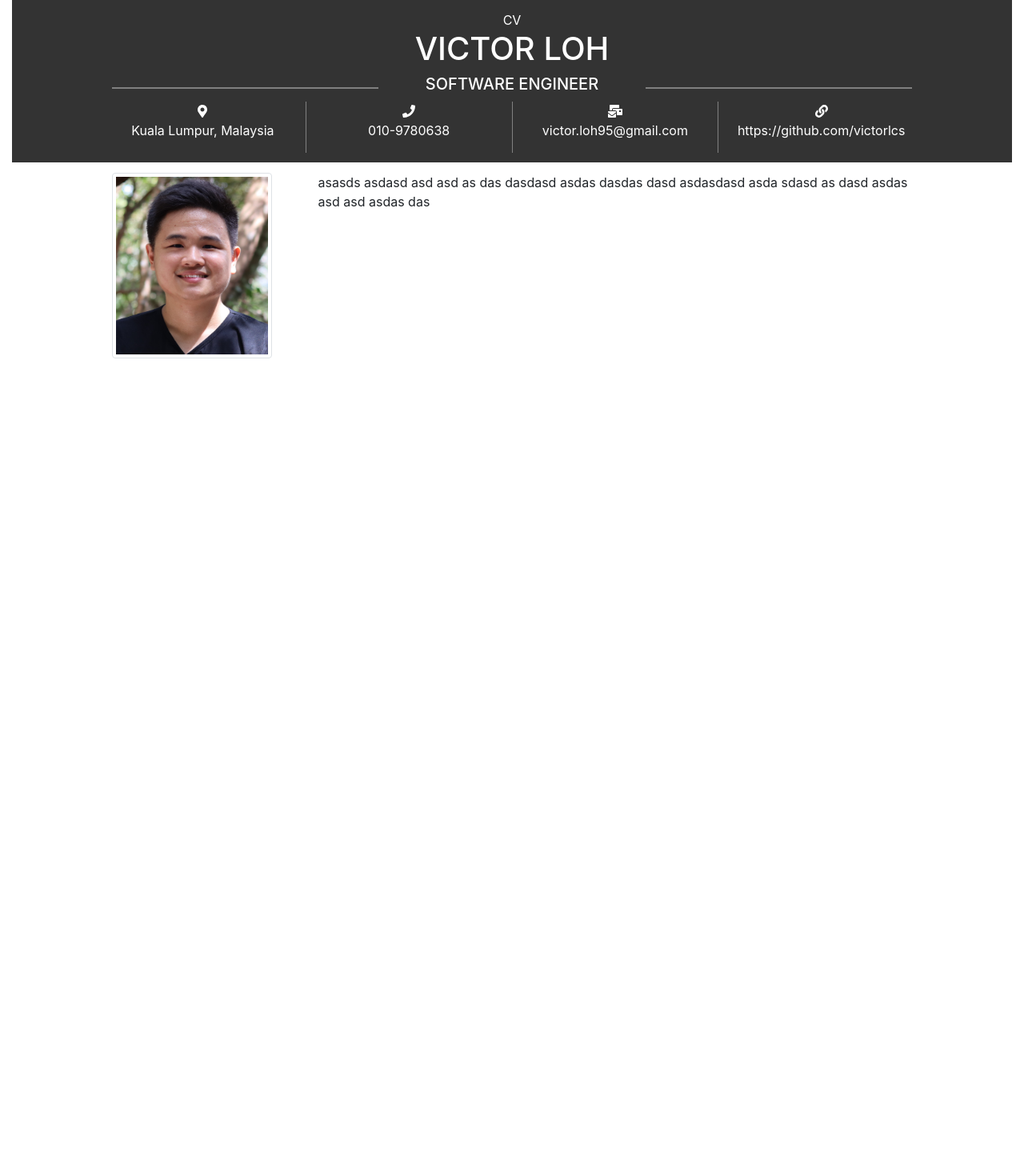
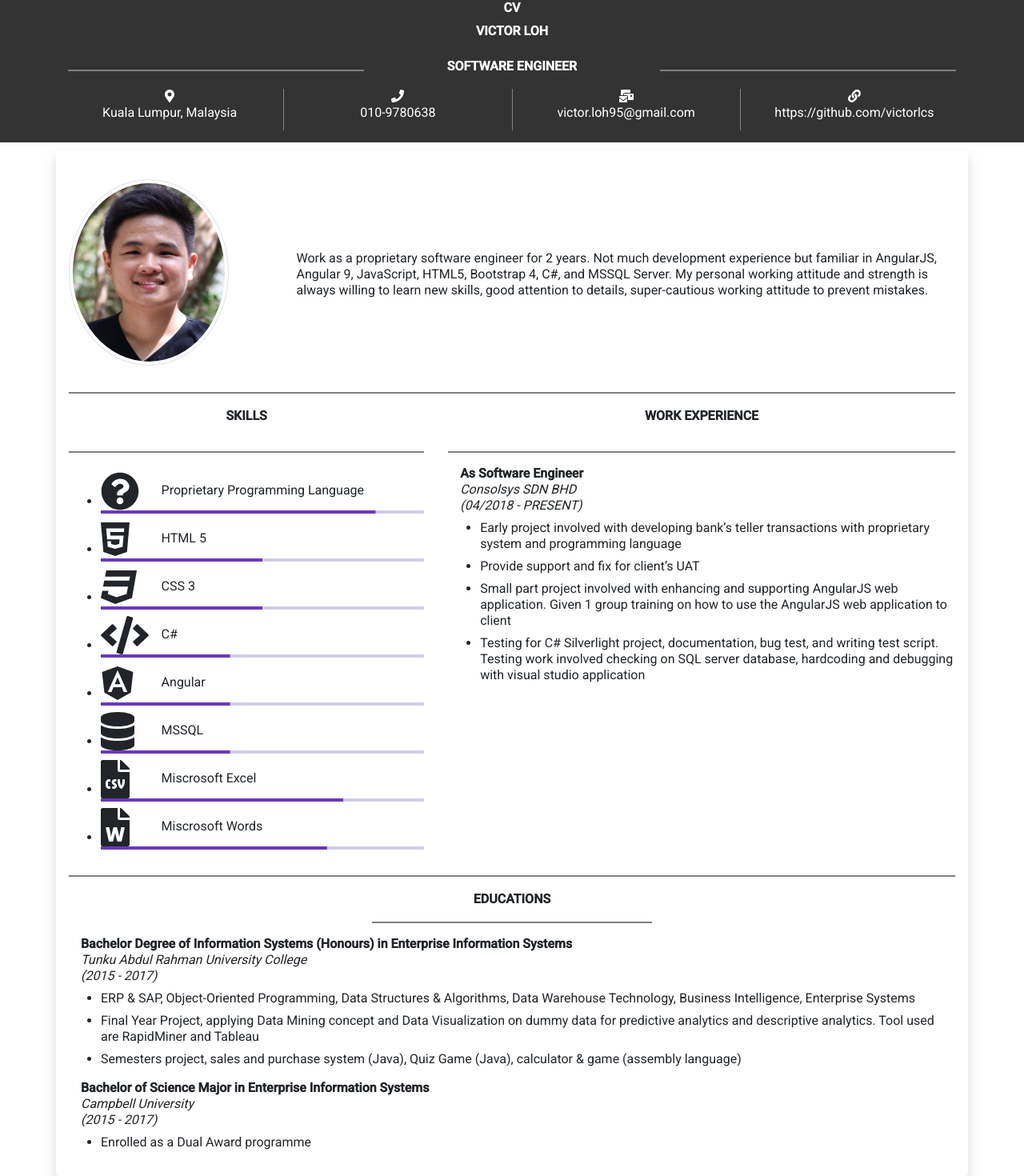
Before and after one commit to victorlcs/victorresume, an Angular app: page / in a window 1280 px wide. Shown: the whole page at 80% size. Before the commit the page ends 800 px from the top, so only its background shows below. Built offline with nearby package versions, Linux system fonts and the light colour scheme.

Commit message:
Complete basic resume page

```diff
--- a/package.json
+++ b/package.json
@@ -12,16 +12,19 @@
   "private": true,
   "dependencies": {
     "@angular/animations": "~9.1.11",
+    "@angular/cdk": "^9.2.4",
     "@angular/common": "~9.1.11",
     "@angular/compiler": "~9.1.11",
     "@angular/core": "~9.1.11",
     "@angular/forms": "~9.1.11",
     "@angular/localize": "~9.1.11",
+    "@angular/material": "^9.2.4",
     "@angular/platform-browser": "~9.1.11",
     "@angular/platform-browser-dynamic": "~9.1.11",
     "@angular/router": "~9.1.11",
     "@fortawesome/angular-fontawesome": "^0.6.1",
     "@fortawesome/fontawesome-svg-core": "^1.2.29",
+    "@fortawesome/free-brands-svg-icons": "^5.13.1",
     "@fortawesome/free-solid-svg-icons": "^5.13.1",
     "bootstrap": "^4.5.0",
     "jquery": "^3.5.1",
--- a/src/app/components/resume-page/resume-page.component.html
+++ b/src/app/components/resume-page/resume-page.component.html
@@ -1,14 +1,15 @@
-<div class="resume-base container-fluid">
+<div class="container-fluid" style="background-color: #333333;">
+<div class="resume-base container">
   <!-- Header Section -->
   <div class="resume-header">
     <div class="row">
       <div class="col-md">
-        CV
+        <b>CV</b>
       </div>
     </div>
     <div class="row">
       <div class="col-md">
-        <h1>VICTOR LOH</h1>
+        <h1><b>VICTOR LOH</b></h1>
       </div>
     </div>
     <div class="row no-gutters">
@@ -16,14 +17,14 @@
         <hr>
       </div>
       <div class="col-md-4">
-        <h5>SOFTWARE ENGINEER</h5>
+        <h4><b>SOFTWARE ENGINEER</b></h4>
       </div>
       <div class="col-md-4">
         <hr>
       </div>
     </div>
 
-    <div class="row">
+    <div class="row header-btn">
       <div class="col-md" style="border-right: solid 1px grey;">
         <fa-icon [icon]="faMapMarkerAlt">test</fa-icon>
         <p>Kuala Lumpur, Malaysia</p>
@@ -36,29 +37,147 @@
         <fa-icon [icon]="faMailBulk">test</fa-icon>
         <P>victor.loh95@gmail.com</P>
       </div>
-      <div class="col-md">
+      <div class="col-md" (click)="onClickGit()">
         <fa-icon [icon]="faLink">test</fa-icon>
         <P>https://github.com/victorlcs</P>
       </div>
     </div>
   </div>
-
-  <!-- Body Section -->
-  <div class="resume-body">
+</div>
+</div>
+<!-- Body Section -->
+<div class="resume-body container shadow p-3 mb-5 bg-white rounded">
+  <!-- Resume About Me -->
+  <div class="resume-abtme">
     <div class="row">
       <div class="col-md-3">
         <div class="profile-picture">
-          <img src="./assets/profile-picture/victorlcs.jpg" alt="..." class="img-thumbnail">
+          <img src="./assets/profile-picture/victorlcs.jpg" alt="..." class="img-thumbnail"
+            style=" border-radius: 50%;">
         </div>
       </div>
-      <div class="col-md-9">
-        asasds asdasd asd  asd as das dasdasd asdas dasdas dasd asdasdasd asda sdasd as dasd asdas asd asd asdas das
+      <div class="col-md-9" style="display: flex; align-items: center;">
+        <p>Work as a proprietary software engineer for 2 years. Not much development experience but familiar in AngularJS, Angular 9, JavaScript, HTML5, Bootstrap 4, C#, and MSSQL Server. My personal working attitude and strength is always willing to learn new skills, good attention to details, super-cautious working attitude to prevent mistakes. </p>
       </div>
     </div>
   </div>
 
-  <!-- Footer Section -->
-  <div class="resume-footer">
+    <hr>
+    <div class="row">
+      <!-- Skill -->
+      <div class="col-md-5">
+        <div class="row">
+          <div class="col-md-12 body-title">
+            <h4><b>SKILLS</b></h4>
+          </div>
+        </div>
+        <hr>
+        <div class="row">
+          <div class="col-md-12">
+            <ul class="skills-list">
+              <li *ngFor="let i of mySkills">
+                <fa-icon [icon]="i.icon" size="3x"></fa-icon>
+                <span>{{i.desc}}</span>
+                <mat-progress-bar mode="determinate" [value]="i.level"></mat-progress-bar>
+              </li>
+            </ul>
+            <!-- <ul>
+              <li><fa-icon [icon]="">test</fa-icon>Proprietary Programming Laguage</li>
+              <li><fa-icon [icon]="">test</fa-icon>HTML5</li>
+              <li><fa-icon [icon]="">test</fa-icon>CSS</li>
+              <li><fa-icon [icon]="">test</fa-icon>AngularJS</li>
+              <li><fa-icon [icon]="">test</fa-icon>Angular 9</li>
+              <li><fa-icon [icon]="">test</fa-icon>MS SQL Server</li>
+              <li><fa-icon [icon]="">test</fa-icon>Microsoft Excel</li>
+              <li><fa-icon [icon]="">test</fa-icon>Microsfot Words</li>
+            </ul> -->
+            <!-- <ul class="list-unstyled">
+              <li class="media">
+                <img src="..." class="mr-3" alt="...">
+                <div class="media-body">
+                  Proprietary Programming Laguage
+                </div>
+              </li>
+              <li class="media my-4">
+                <img src="..." class="mr-3" alt="...">
+                <div class="media-body">
+                  Cras sit amet nibh libero, in gravida nulla. Nulla vel metus scelerisque ante sollicitudin. Cras purus odio, vestibulum in vulputate at, tempus viverra turpis. Fusce condimentum nunc ac nisi vulputate fringilla. Donec lacinia congue felis in faucibus.
+                </div>
+              </li>
+              <li class="media">
+                <img src="..." class="mr-3" alt="...">
+                <div class="media-body">
+                  Cras sit amet nibh libero, in gravida nulla. Nulla vel metus scelerisque ante sollicitudin. Cras purus odio, vestibulum in vulputate at, tempus viverra turpis. Fusce condimentum nunc ac nisi vulputate fringilla. Donec lacinia congue felis in faucibus.
+                </div>
+              </li>
+            </ul> -->
+          </div>
+        </div>
+      </div>
 
+      <!-- WORK EXPERIENCE-->
+      <div class="col-md-7">
+        <div class="row">
+          <div class="col-md-12 body-title">
+            <h4><b>WORK EXPERIENCE</b></h4>
+          </div>
+        </div>
+        <hr>
+        <div class="row">
+          <div class="col-md-12">
+            <span><b>As Software Engineer</b></span>
+            <br>
+            <span><i>Consolsys SDN BHD</i></span>
+            <br>
+            <span><i>(04/2018 - PRESENT)</i></span>
+            <ul>
+              <li>Early project involved with developing bank’s teller transactions with proprietary system and programming language</li>
+              <li>Provide support and fix for client’s UAT</li>
+              <li>Small part project involved with enhancing and supporting AngularJS web application. Given 1 group training on how to use the AngularJS web application to client</li>
+              <li>Testing for C# Silverlight project, documentation, bug test, and writing test script. Testing work involved checking on SQL server database, hardcoding and debugging with visual studio application</li>
+            </ul>
+          </div>
+        </div>
+      </div>
+
+    </div>
+    <hr>
+    <!-- Education -->
+    <div class="row justify-content-md-center">
+      <div class="col-md-4 body-title">
+        <h4><b>EDUCATIONS</b></h4>
+        <hr>
+      </div>
+    </div>
+    <div class="row">
+      <div class="col-md-12">
+        <span><b>Bachelor Degree of Information Systems (Honours) in Enterprise Information Systems</b></span>
+        <br>
+        <span><i>Tunku Abdul Rahman University College</i></span>
+        <br>
+        <span><i>(2015 - 2017)</i></span>
+        <ul>
+          <li>ERP & SAP, Object-Oriented Programming, Data Structures & Algorithms, Data Warehouse Technology, Business Intelligence, Enterprise Systems</li>
+          <li>Final Year Project, applying Data Mining concept and Data Visualization on dummy data for predictive analytics and descriptive analytics. Tool used are RapidMiner and Tableau</li>
+          <li>Semesters project, sales and purchase system (Java), Quiz Game (Java), calculator & game (assembly language)</li>
+        </ul>
+      </div>
+    </div>
+    <div class="row">
+      <div class="col-md-12">
+        <span><b>Bachelor of Science Major in Enterprise Information Systems</b></span>
+        <br>
+        <span><i>Campbell University</i></span>
+        <br>
+        <span><i>(2015 - 2017)</i></span>
+        <ul>
+          <li>Enrolled as a Dual Award programme</li>
+        </ul>
+      </div>
+    </div>
   </div>
+
+<!-- Footer Section -->
+<div class="resume-footer">
+
 </div>
--- a/src/app/components/resume-page/resume-page.component.scss
+++ b/src/app/components/resume-page/resume-page.component.scss
@@ -1,27 +1,52 @@
 $primary-color: #333;
 
 $resume-padding: 1% 10%;
-
-// .resume-base {
-
-// }
+$body-title-padding : 1% 1%;
 
 .resume-header {
-  background-color: $primary-color;
   color: white;
   text-align: center;
-  padding: $resume-padding;
 }
-
+.resume-abtme {
+  padding-top: 20px;
+}
+.resume-body {
+  margin-top: 10px;
+}
 hr {
   border: 1px solid grey;
 }
 
-.resume-body {
-  padding: $resume-padding;
+.body-title {
+  text-align: center;
+}
+.profile-picture {
+  width: 200px;
+  height: 250px;
 }
 
-.profile-picture {
-  width: 200px;
-  height: 200px;
+.resume-body {
+  span {
+    margin-left: 15px;
+
+  }
 }
+
+.skills-list span {
+  position: absolute;
+    top:25%;
+    left: 15%;
+}
+
+.header-btn {
+  padding-bottom: 15px;
+  div:hover {
+  background-color: #212529;
+  cursor: pointer;
+  }
+}
+
+li {
+  margin: .5rem 0;
+  position: relative;
+}
--- a/src/app/components/resume-page/resume-page.component.ts
+++ b/src/app/components/resume-page/resume-page.component.ts
@@ -1,10 +1,12 @@
+import { ResumeService } from './../resume.service';
 import { Component, OnInit } from '@angular/core';
 import { faMapMarkerAlt, faPhone , faMailBulk, faLink } from '@fortawesome/free-solid-svg-icons';
 
 @Component({
   selector: 'app-resume-page',
   templateUrl: './resume-page.component.html',
-  styleUrls: ['./resume-page.component.scss']
+  styleUrls: ['./resume-page.component.scss'],
+  providers: [ResumeService]
 })
 export class ResumePageComponent implements OnInit {
 
@@ -12,10 +14,14 @@ export class ResumePageComponent implements OnInit {
   faPhone = faPhone;
   faMailBulk = faMailBulk;
   faLink = faLink;
-
-  constructor() { }
+  mySkills: any = [];
+  constructor(private resumeService: ResumeService) { }
 
   ngOnInit(): void {
+    this.mySkills = this.resumeService.mySkills;
   }
 
+  onClickGit() {
+    window.open('https://github.com/victorlcs', '_blank');
+  }
 }
--- /dev/null
+++ b/src/app/components/resume.service.ts
@@ -0,0 +1,55 @@
+import { faHtml5, faCss3, faAngular } from '@fortawesome/free-brands-svg-icons';
+import {faQuestionCircle, faDatabase, faFileCsv, faFileWord, faCode } from '@fortawesome/free-solid-svg-icons';
+
+export class ResumeService {
+  faQuestionCircle = faQuestionCircle;
+  faHtml5 = faHtml5;
+  faCss3 = faCss3;
+  faAngular = faAngular;
+  faDatabase = faDatabase;
+  faFileCsv = faFileCsv;
+  faFileWord = faFileWord;
+  faCode = faCode;
+  mySkills = [
+    {
+      icon : faQuestionCircle,
+      desc : 'Proprietary Programming Language',
+      level : '85'
+    },
+    {
+      icon : faHtml5,
+      desc : 'HTML 5',
+      level : '50'
+    },
+    {
+      icon : faCss3,
+      desc : 'CSS 3',
+      level : '50'
+    },
+    {
+      icon : faCode,
+      desc : 'C#',
+      level : '40'
+    },
+    {
+      icon : faAngular,
+      desc : 'Angular',
+      level : '40'
+    },
+    {
+      icon : faDatabase,
+      desc : 'MSSQL ',
+      level : '40'
+    },
+    {
+      icon : faFileCsv,
+      desc : 'Miscrosoft Excel',
+      level : '75'
+    },
+    {
+      icon : faFileWord,
+      desc : 'Miscrosoft Words',
+      level : '70'
+    },
+  ]
+}
--- a/src/index.html
+++ b/src/index.html
@@ -6,8 +6,10 @@
   <base href="/">
   <meta name="viewport" content="width=device-width, initial-scale=1">
   <link rel="icon" type="image/x-icon" href="favicon.ico">
+  <link href="https://fonts.googleapis.com/css?family=Roboto:300,400,500&display=swap" rel="stylesheet">
+  <link href="https://fonts.googleapis.com/icon?family=Material+Icons" rel="stylesheet">
 </head>
-<body>
+<body class="mat-typography">
   <app-root></app-root>
 </body>
 </html>
--- a/src/styles.scss
+++ b/src/styles.scss
@@ -2,3 +2,12 @@
 
 /* Importing Bootstrap SCSS file. */
 @import '~bootstrap/scss/bootstrap';
+
+
+
+html, body { height: 100%; }
+body { margin: 0; font-family: Roboto, "Helvetica Neue", sans-serif; }
+
+* {
+  font-size: 16px;
+}
```
Also changed, not shown: angular.json (+6 -1 lines), src/app/app.module.ts (+5 -2 lines), 1 other file (tests, documents, lock files or other folders).
